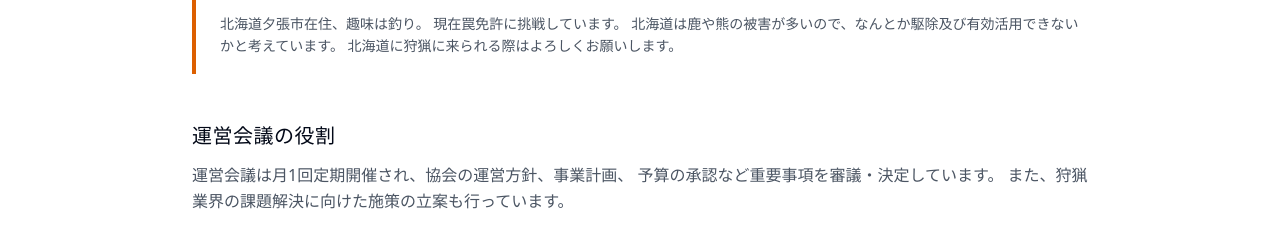
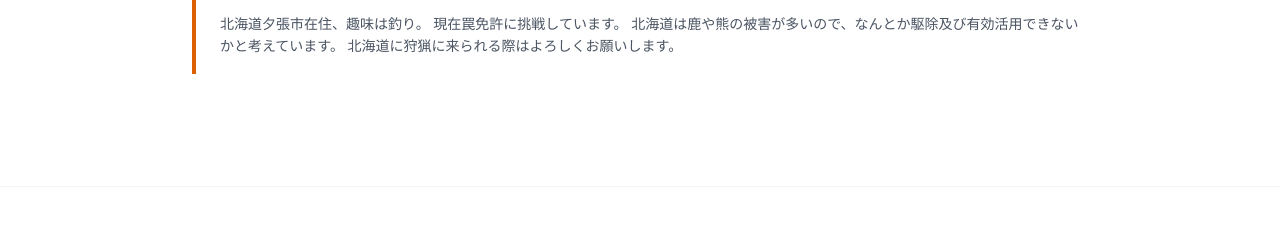
Before and after one commit to Japan-Hunting-Association/jha-website, an Astro site: page /directors in a window 1280 px wide. Shown: the part 744-992 px from the top of the page. Built offline with nearby package versions, Linux system fonts and the light colour scheme; Astro itself is replaced by a stand-in of ours.

Commit message:
chore: 運営メンバーページから「運営会議の役割」を削除
🤖 Generated with [Claude Code](https://claude.com/claude-code)

Co-Authored-By: Claude Opus 5.5 <noreply@anthropic.com>

```diff
--- a/src/pages/directors.astro
+++ b/src/pages/directors.astro
@@ -77,15 +77,6 @@ import Layout from "@/layouts/_layout.astro";
             </div>
           </div>
         </section>
-
-        <section>
-          <h2 class="text-2xl font-semibold mb-4">運営会議の役割</h2>
-          <p class="text-gray-600">
-            運営会議は月1回定期開催され、協会の運営方針、事業計画、
-            予算の承認など重要事項を審議・決定しています。
-            また、狩猟業界の課題解決に向けた施策の立案も行っています。
-          </p>
-        </section>
       </div>
     </div>
   </main>
```
